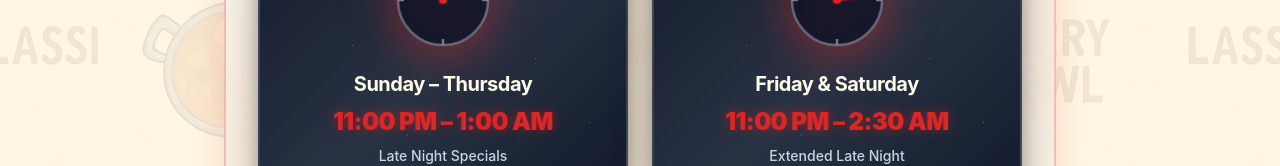
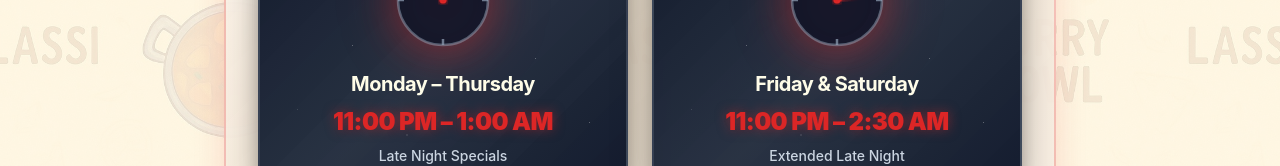
Before and after one commit to crownzee69/knight-curry, a Next.js app: page /late-night-specials in a window 1280 px wide. Shown: the part 716-882 px from the top of the page. Built offline with nearby package versions, Linux system fonts and the light colour scheme; no server answers.

Commit message:
sunday close time - 11pm

```diff
--- a/app/late-night-specials/page.tsx
+++ b/app/late-night-specials/page.tsx
@@ -70,7 +70,7 @@ export default function LateNightSpecialsPage() {
 
                 {/* Hours Grid - 2x2 Layout */}
                 <div className="grid grid-cols-2 md:grid-cols-2 gap-3 sm:gap-4 md:gap-6 mb-4">
-                  {/* Sunday - Thursday: 11pm-1:30am */}
+                  {/* Monday - Thursday: 11pm-1:30am */}
                   <div
                     className="group flex flex-col items-center gap-1.5 sm:gap-2 md:gap-3 rounded-lg sm:rounded-xl p-2.5 sm:p-3 md:p-4 lg:p-5 border-2 relative overflow-hidden transition-all duration-300 hover:scale-[1.02]"
                     style={{
@@ -156,7 +156,7 @@ export default function LateNightSpecialsPage() {
 
                     {/* Content */}
                     <div className="text-center z-10 space-y-1 sm:space-y-1.5 md:space-y-2">
-                      <p className="font-bold text-yellow-50 text-xs sm:text-sm md:text-lg lg:text-xl tracking-tight leading-tight">Sunday – Thursday</p>
+                      <p className="font-bold text-yellow-50 text-xs sm:text-sm md:text-lg lg:text-xl tracking-tight leading-tight">Monday – Thursday</p>
                       <p className="text-primary font-black text-sm sm:text-base md:text-xl lg:text-2xl tracking-tight leading-tight" style={{ textShadow: '0 0 12px rgba(220, 38, 38, 0.5)' }}>11:00 PM – 1:00 AM</p>
                       <p className="text-[10px] sm:text-xs md:text-sm text-slate-300 font-medium">Late Night Specials</p>
                     </div>
--- a/app/location-and-hours/page.tsx
+++ b/app/location-and-hours/page.tsx
@@ -186,7 +186,7 @@ export default function LocationAndHoursPage() {
                       </li>
                       <li className="flex items-center justify-between py-2">
                         <span className="font-bold text-base sm:text-lg text-neutral-900">Sunday</span>
-                        <span className="text-base sm:text-lg text-neutral-700">11:00 AM – 1:00 AM</span>
+                        <span className="text-base sm:text-lg text-neutral-700">11:00 AM – 11:00 PM</span>
                       </li>
                     </ul>
                   </div>
```
